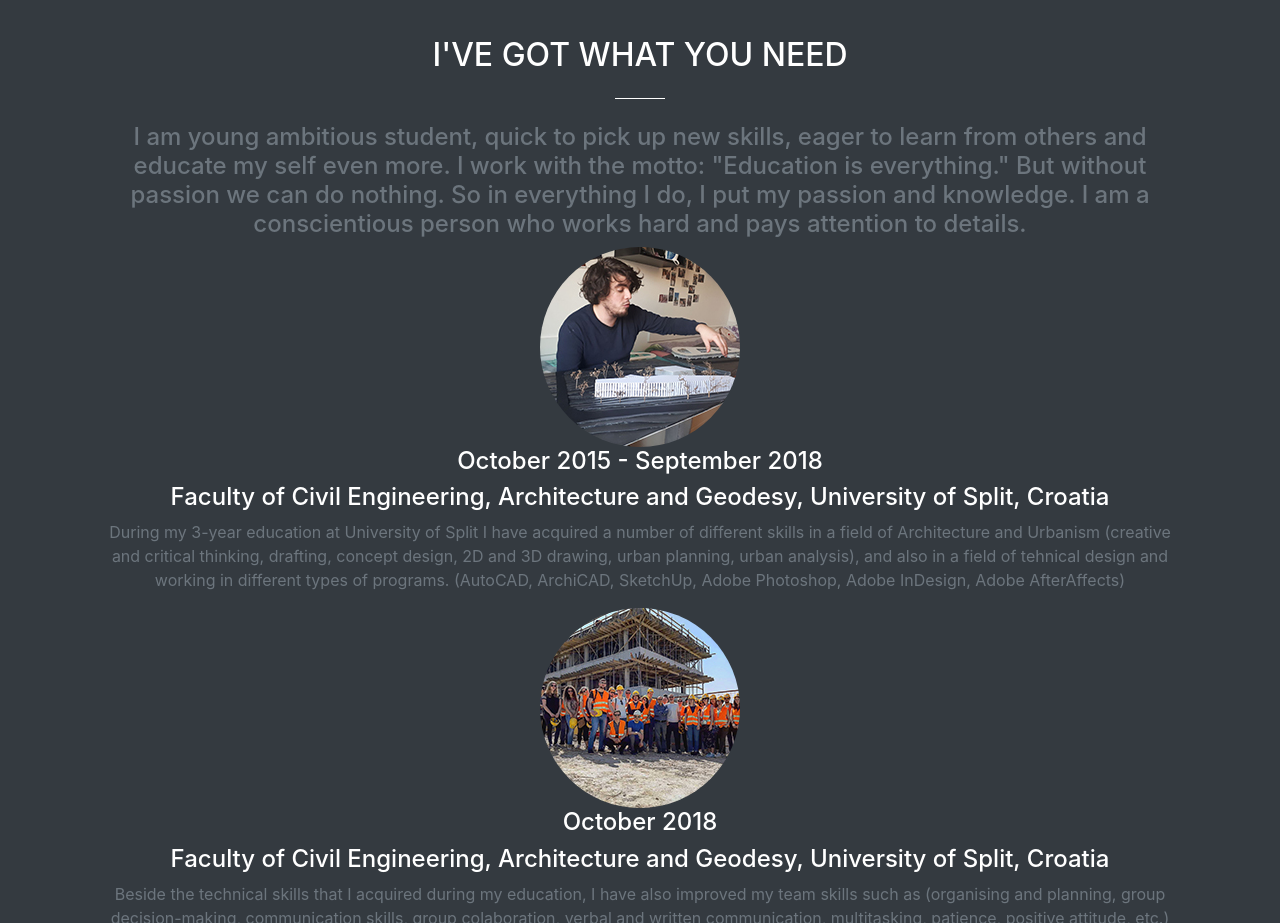
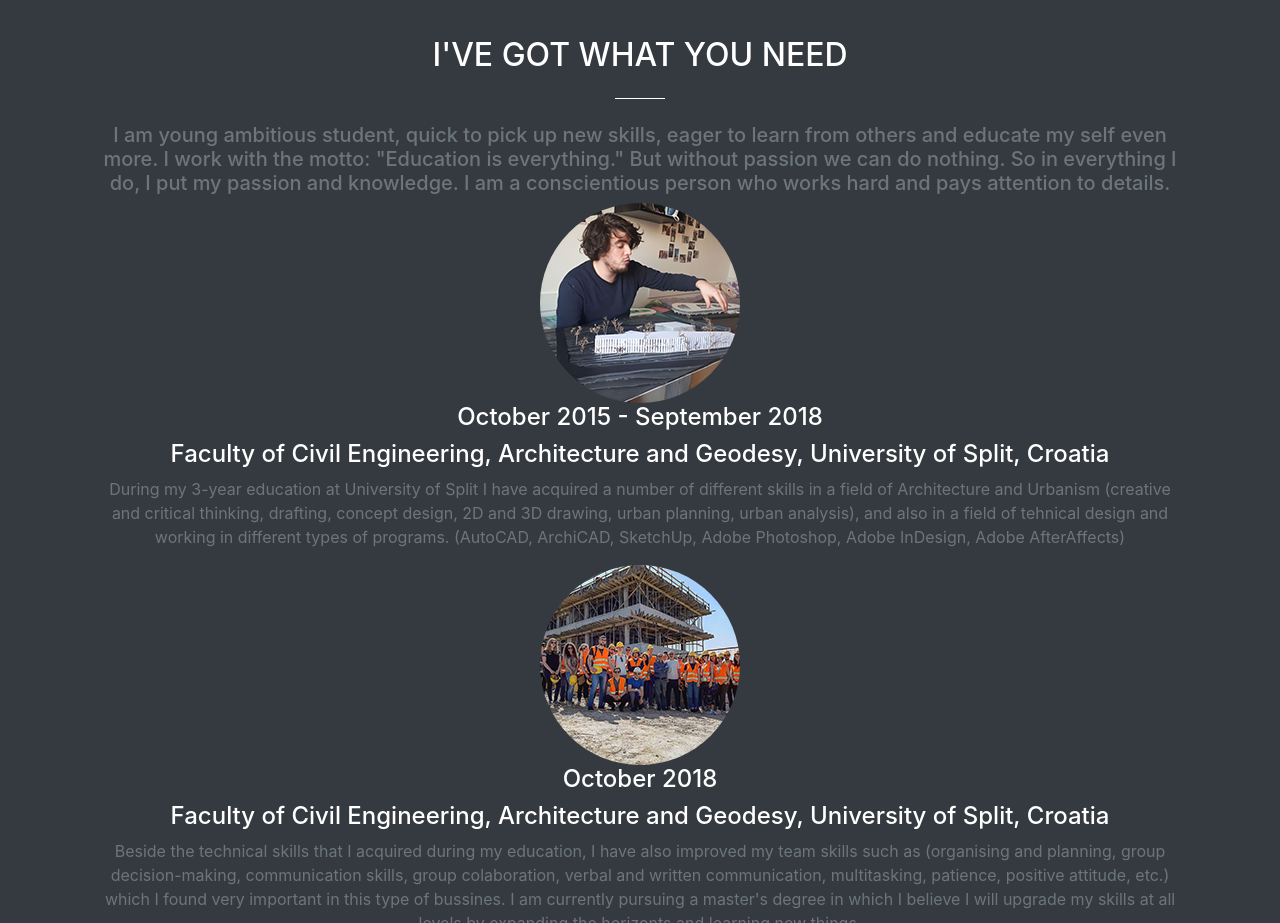
Before and after one commit to jmahovlic/jmahovlic.github.io, a website with bundled scripts: page index.html in a window 1280 px wide. Shown: the part 1020-1943 px from the top of the page. Built offline with nearby package versions, Linux system fonts and the light colour scheme.

Commit message:
fkje
dks

```diff
--- a/index.html
+++ b/index.html
@@ -85,7 +85,7 @@
           <div class="col-lg-12 text-center">
             <h2 class="section-heading text-uppercase">I've got what you need</h2>
               <hr class="light my-4">
-            <h4 class="section-subheading text-muted"> I am young ambitious student, quick to pick up new skills, eager to learn from others and educate my self even more. I work with the motto: "Education is everything." But without passion we can do nothing. So in everything I do, I put my passion and knowledge. I am a conscientious person who works hard and pays attention to details.</h4>
+            <h5 class="section-subheading text-muted"> I am young ambitious student, quick to pick up new skills, eager to learn from others and educate my self even more. I work with the motto: "Education is everything." But without passion we can do nothing. So in everything I do, I put my passion and knowledge. I am a conscientious person who works hard and pays attention to details.</h5>
           </div>
         </div>
           <div class="row">
```
